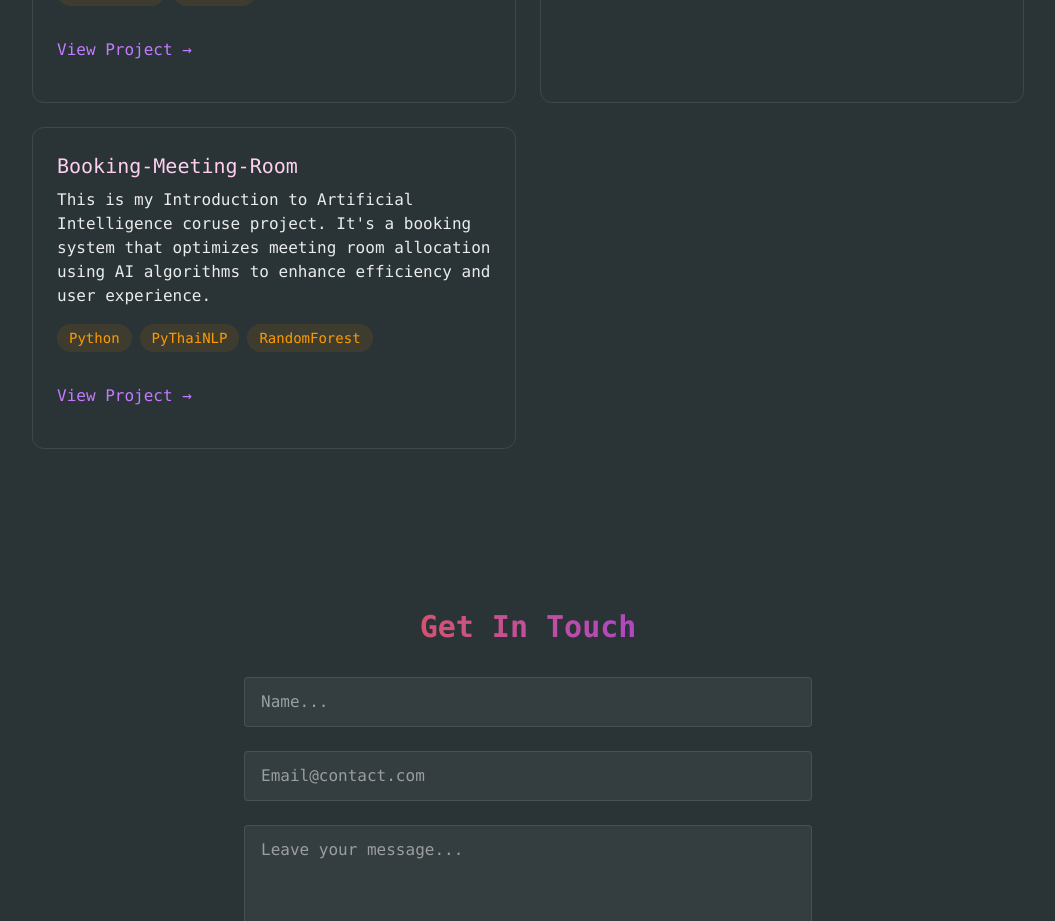
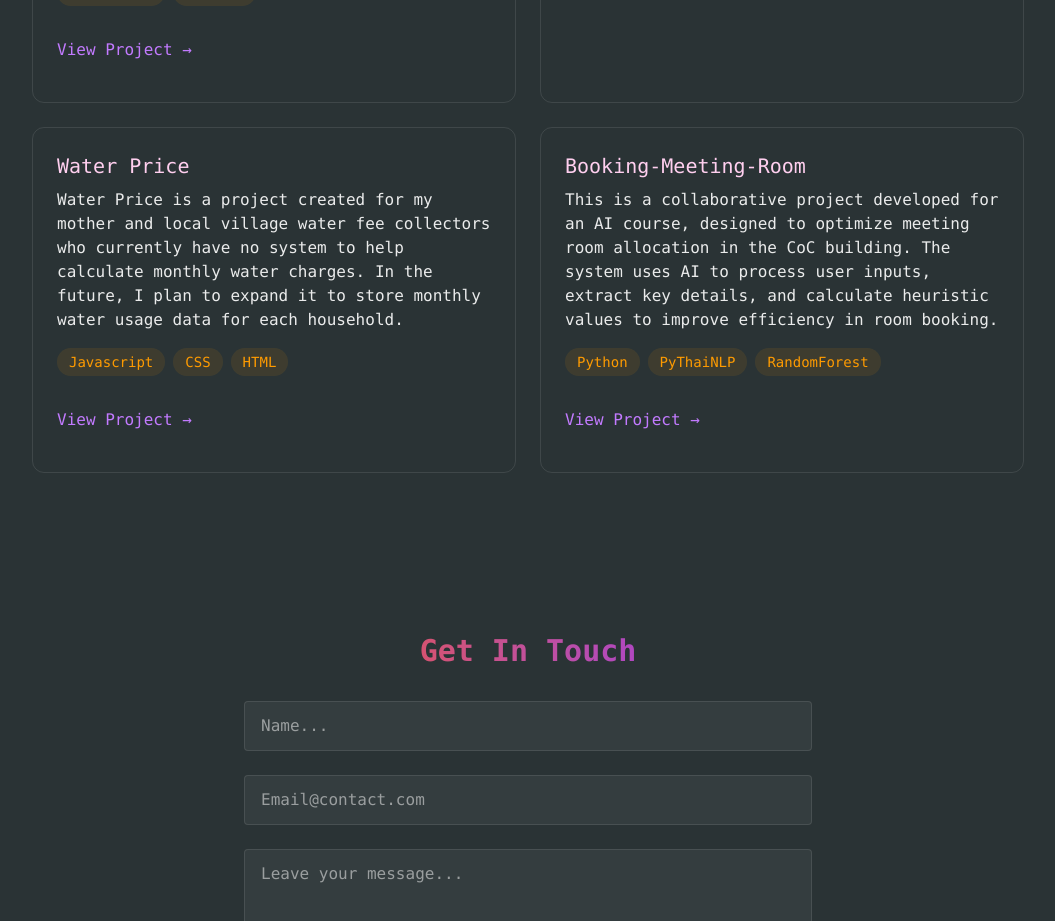
Before and after one commit to Thaksinarat/Portfolio, a React (Vite) app: page / in a window 1280 px wide. Shown: the part 2620-3541 px from the top of the page, without its empty margins (112-1167 px from the left). Built offline with nearby package versions, Linux system fonts and the light colour scheme.

Commit message:
add new Project [WaterPrice]

```diff
--- a/src/components/section/Project.jsx
+++ b/src/components/section/Project.jsx
@@ -105,13 +105,37 @@ export const Projects = () => {
                         </div>
 
 
+                        {/* WaterPrice */}
+                        <div className="p-6 rounded-xl border border-white/10 hover:-translate-y-1 hover:border-pink-500/30 hover:shadow-[0_2px_8px_rgbs(59,130,246,0.2)] transition-all">
+                            {/* Name's Project */}
+                            <h3 className="text-xl text-bold mb-2"> Water Price</h3>
+                            {/* Description */}
+                            <p className="text-white/90 mb-4">
+                                Water Price is a project created for my mother and local village water fee collectors who currently have no system to help calculate monthly water charges. In the future, I plan to expand it to store monthly water usage data for each household.
+                            </p>
+
+                            <div className="flex flex-wrap gap-2 mb-4">
+                                {["Javascript", "CSS", "HTML"].map((skill, key) => (
+                                    <span
+                                        key={key}
+                                        className="bg-amber-500/10 text-amber-500 py-1 px-3 rounded-full text-sm hover:bg-amber-500/20 hover:shadow-[0_2px_8px_rgbs(139,92,246,0.2)] transition-all">
+                                        {skill}
+                                    </span>
+                                ))}
+                            </div>
+
+                            <div className="flex justify-between items-center">
+                                <a href="https://github.com/Thaksinarat/BookingMeetingRoom" target="_blank" className="text-purple-400 hover:text-purple-300 transition-color my-4">View Project →</a>
+                            </div>
+                        </div>
+
                         {/* BookingMeetingRoom */}
                         <div className="p-6 rounded-xl border border-white/10 hover:-translate-y-1 hover:border-pink-500/30 hover:shadow-[0_2px_8px_rgbs(59,130,246,0.2)] transition-all">
                             {/* Name's Project */}
                             <h3 className="text-xl text-bold mb-2"> Booking-Meeting-Room</h3>
                             {/* Description */}
                             <p className="text-white/90 mb-4">
-                                This is my Introduction to Artificial Intelligence coruse project. It's a booking system that optimizes meeting room allocation using AI algorithms to enhance efficiency and user experience.
+                               This is a collaborative project developed for an AI course, designed to optimize meeting room allocation in the CoC building.  The system uses AI to process user inputs, extract key details, and calculate heuristic values to improve efficiency in room booking.
                             </p>
 
                             <div className="flex flex-wrap gap-2 mb-4">
```
